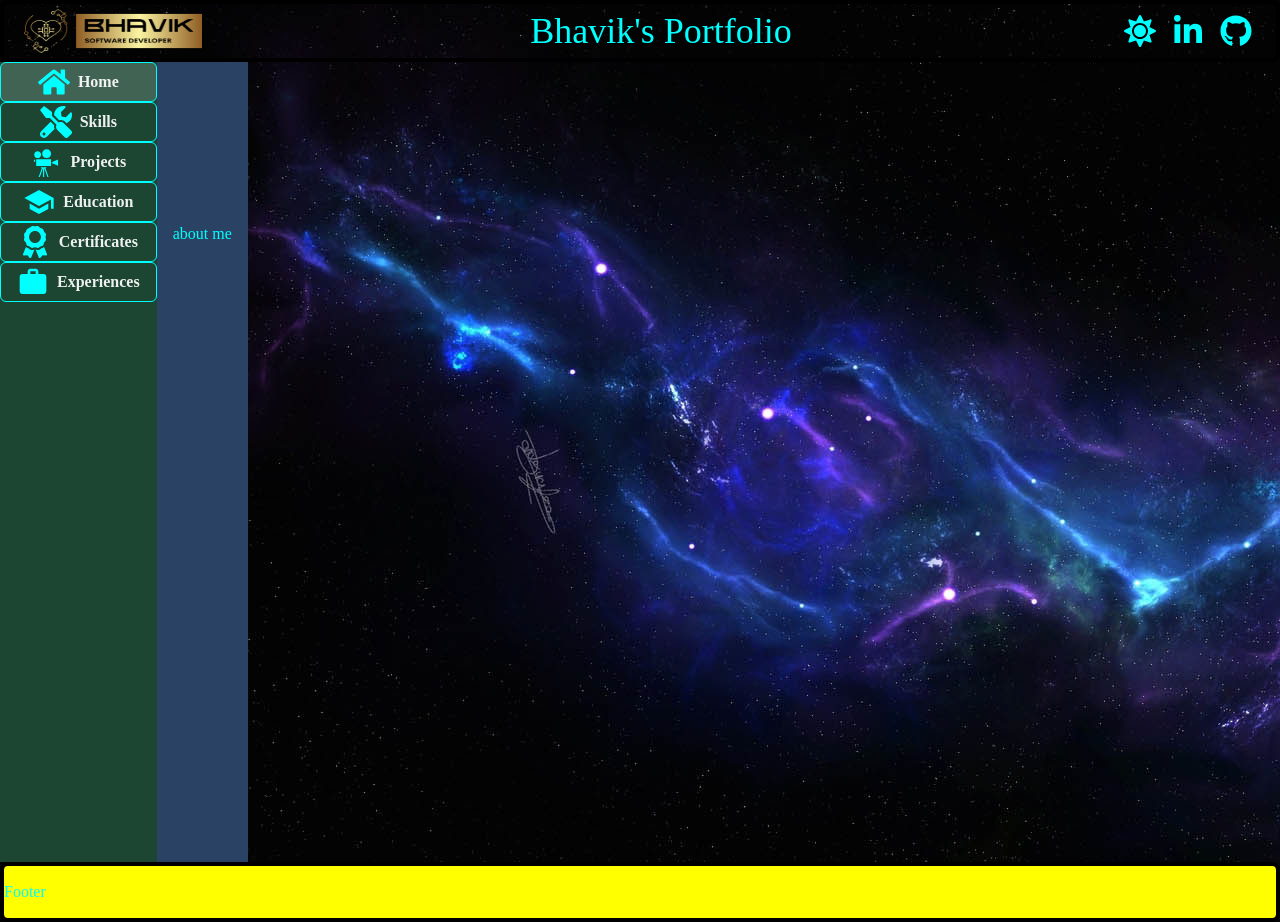
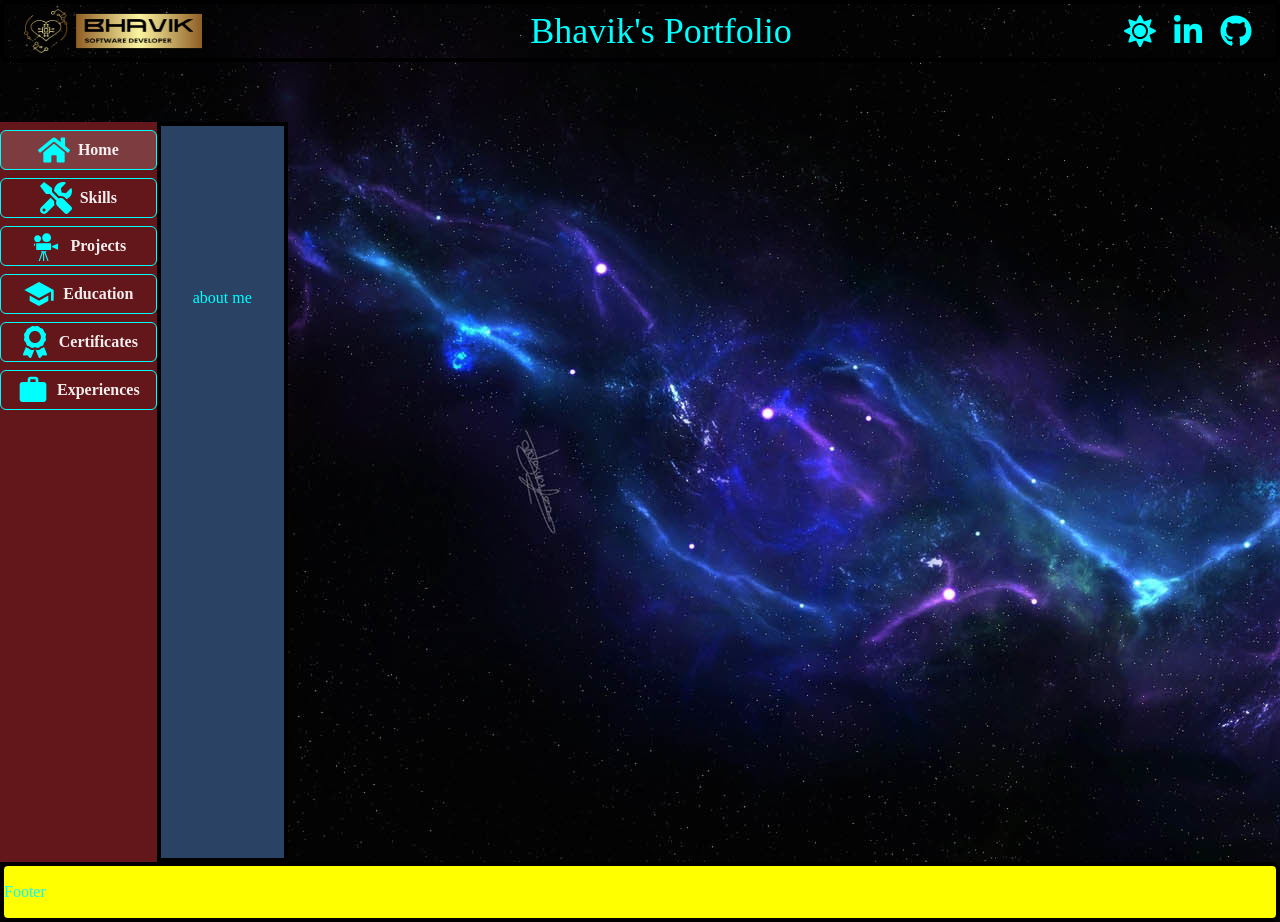
Before and after one commit to bhavik-knight/portfolio-chakra, a React (Vite) app in the folder react/frontend/: page / in a window 1280 px wide. Built offline with nearby package versions, Linux system fonts and the light colour scheme.

Commit message:
fixed navbar at top even after scrolling

```diff
--- a/react/frontend/src/App.css
+++ b/react/frontend/src/App.css
@@ -11,11 +11,11 @@
 
 .header {
     position: fixed;
+    top: 0;
     left: 0;
     right: 0;
     padding: 0;
-    margin: 0;
-    z-index: 100;
+    z-index: 10;
 }
 
 .footer {
@@ -34,10 +34,16 @@
     height: fit-content;
 }
 
+.sidenav {
+    margin-top: 60px;
+    left: 0;
+}
+
 .sidenav * {
     text-transform: capitalize;
 }
 
-.header::backdrop {
-    background: red;
+.content {
+    border: 4px solid black;
+    margin-top: 60px;
 }
--- a/react/frontend/src/App.jsx
+++ b/react/frontend/src/App.jsx
@@ -76,13 +76,12 @@ function App() {
   const [bgImg, setBgImg] = useState("galaxy_hd.jpg")
 
   return (
-    <Flex className="container" bgImage={bgImg} flexDirection="column" flexWrap="wrap" >
+    <Flex className="container" bgImage={bgImg} flexDirection="column" flexWrap="wrap">
       <Header
         lightMode={lightMode}
         changeLightMode={setLightMode.toggle}
         title={currentPage}
       />
-
       {/* middle part */}
       <Flex
         minH="100vh"
@@ -91,12 +90,16 @@ function App() {
       >
 
         <Flex
+          className="sidenav"
           as="aside"
           minW="fit-content"
           maxW="200px"
-          bg="green.900"
+          bg="red.900"
           flexDirection={{ base: "row", lg: "column" }}
           flexWrap={{ base: "wrap", lg: "nowrap" }}
+          justifyContent={{ base: "center", lg: "flex-start" }}
+          pt={2}
+          gap={2}
         >
           <Sidenav
             pages={pages}
@@ -104,7 +107,12 @@ function App() {
             selectPage={(event) => handleSelectPage(event)}
           />
         </Flex>
-        <Flex as="main" bg="blue.800">
+        <Flex
+          className="content"
+          as="main"
+          bg="blue.800"
+          px={{ base: 0, lg: "4" }}
+        >
           {pages[currentPage].page}
         </Flex>
       </Flex>
```
